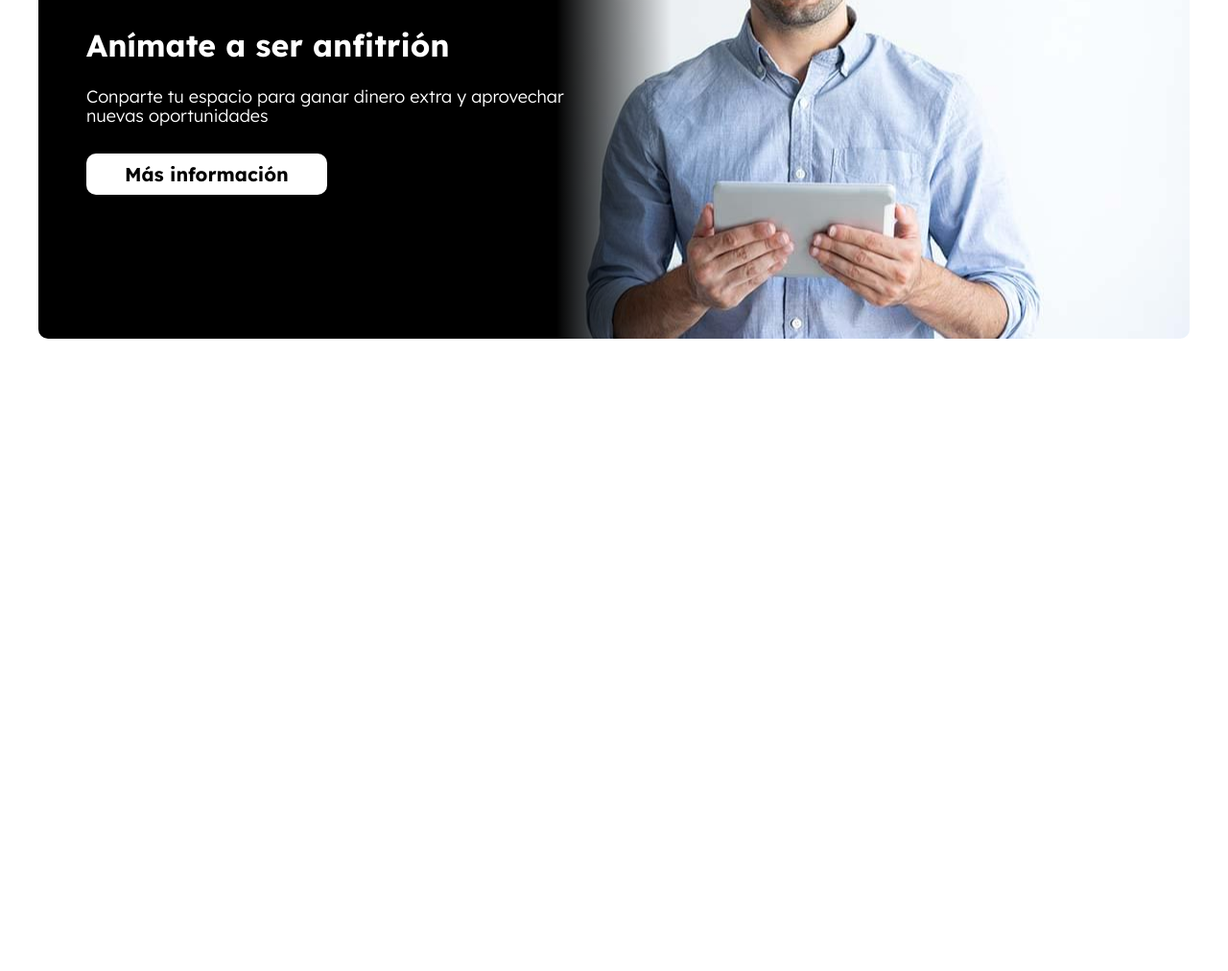
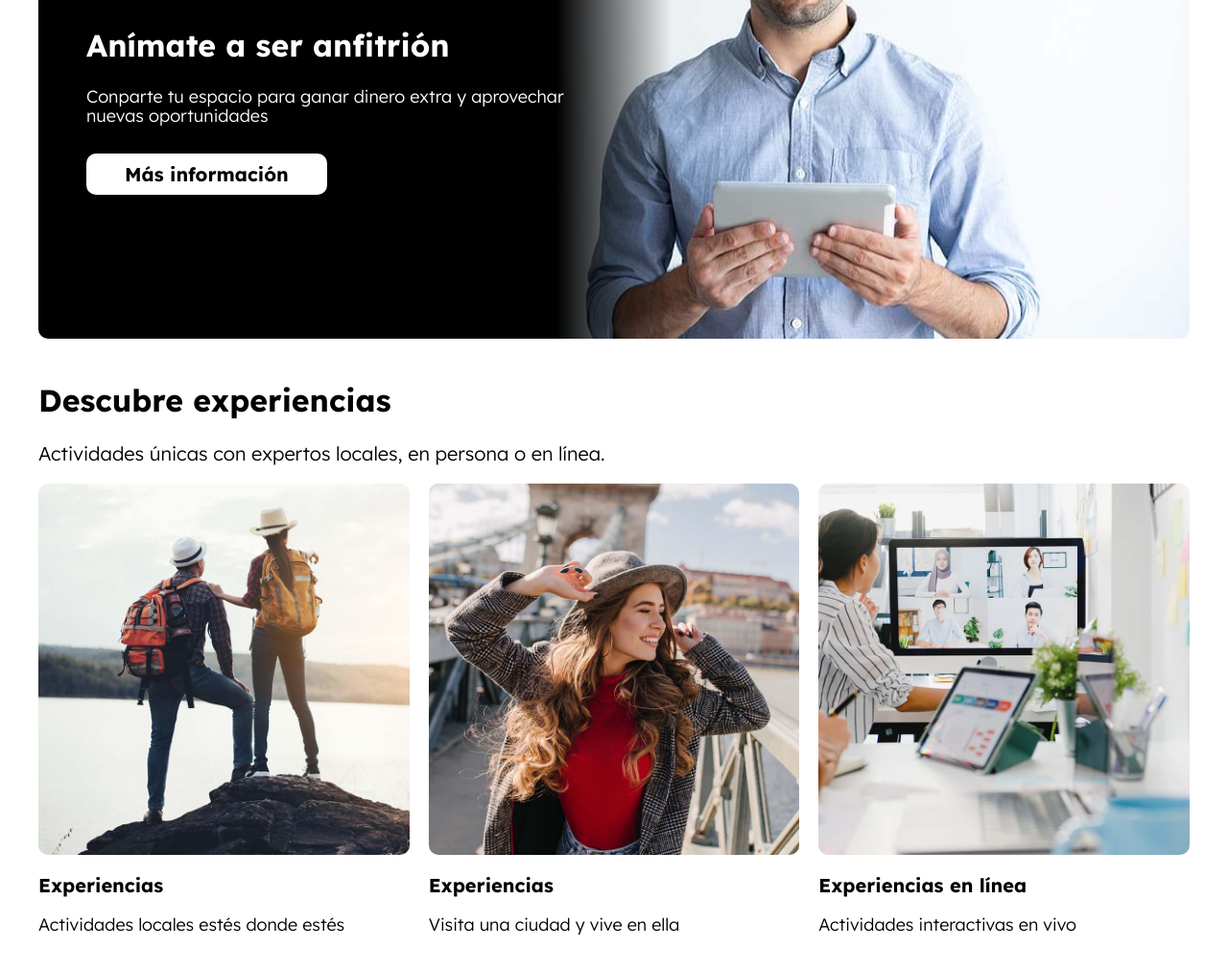
Before and after one commit to Geovanex24/Airbnb, a website: page index.html in a window 1280 px wide. Shown: the part 1834-2846 px from the top of the page at 96% size. Before the commit the page ends 2187 px from the top, so only its background shows below. Drawn offline with Linux system fonts and the light colour scheme.

Commit message:
feat: Add experiences

```diff
--- a/index.html
+++ b/index.html
@@ -189,6 +189,31 @@
             <a href="#" class="anfitrion__enlace">Más información</a>
         </div>
     </section>
+
+    <main class="experiencias contenedor seccion">
+        <h2 class="experiencias__heading">Descubre experiencias</h2>
+        <p class="experiencias__descripcion">
+            Actividades únicas con expertos locales, en persona o en línea.
+        </p>
+
+        <div class="experiencias__listado">
+            <div class="experiencia">
+                <img src="build/img/experiencia_1.jpg" alt="Imagen de experiencia" class="experiencia__imagen">
+                <p class="experiencia__titulo">Experiencias</p>
+                <p class="experiencia__descripcion">Actividades locales estés donde estés</p>
+            </div>
+            <div class="experiencia">
+                <img src="build/img/experiencia_2.jpg" alt="Imagen de experiencia" class="experiencia__imagen">
+                <p class="experiencia__titulo">Experiencias</p>
+                <p class="experiencia__descripcion">Visita una ciudad y vive en ella</p>
+            </div>
+            <div class="experiencia">
+                <img src="build/img/experiencia_3.jpg" alt="Imagen de experiencia" class="experiencia__imagen">
+                <p class="experiencia__titulo">Experiencias en línea</p>
+                <p class="experiencia__descripcion">Actividades interactivas en vivo</p>
+            </div>
+        </div>
+    </main>
 </body>
 
 </html>
--- /dev/null
+++ b/src/scss/ui/contenido/_experiencias.scss
@@ -0,0 +1,28 @@
+@use "base/variables" as v;
+@use "base/mixins" as m;
+
+.experiencias {
+  &__listado {
+    display: grid;
+    grid-template-columns: repeat(3, 30rem);
+    column-gap: 2rem;
+    @include m.scroll-x;
+
+    @include m.tablet {
+      @include m.grid(3, 2rem);
+    }
+  }
+}
+
+.experiencia {
+  &__imagen {
+    border-radius: 1rem;
+  }
+  &__titulo {
+    font-weight: 700;
+    font-size: 2rem;
+  }
+  &__descripcion {
+    font-size: 1.8rem;
+  }
+}
--- a/src/scss/ui/contenido/_index.scss
+++ b/src/scss/ui/contenido/_index.scss
@@ -1,3 +1,4 @@
 @forward "destinos";
 @forward "lugares";
 @forward "anfitrion";
+@forward "experiencias";
```
Also changed, not shown: build/css/app.css, 1 other file.
